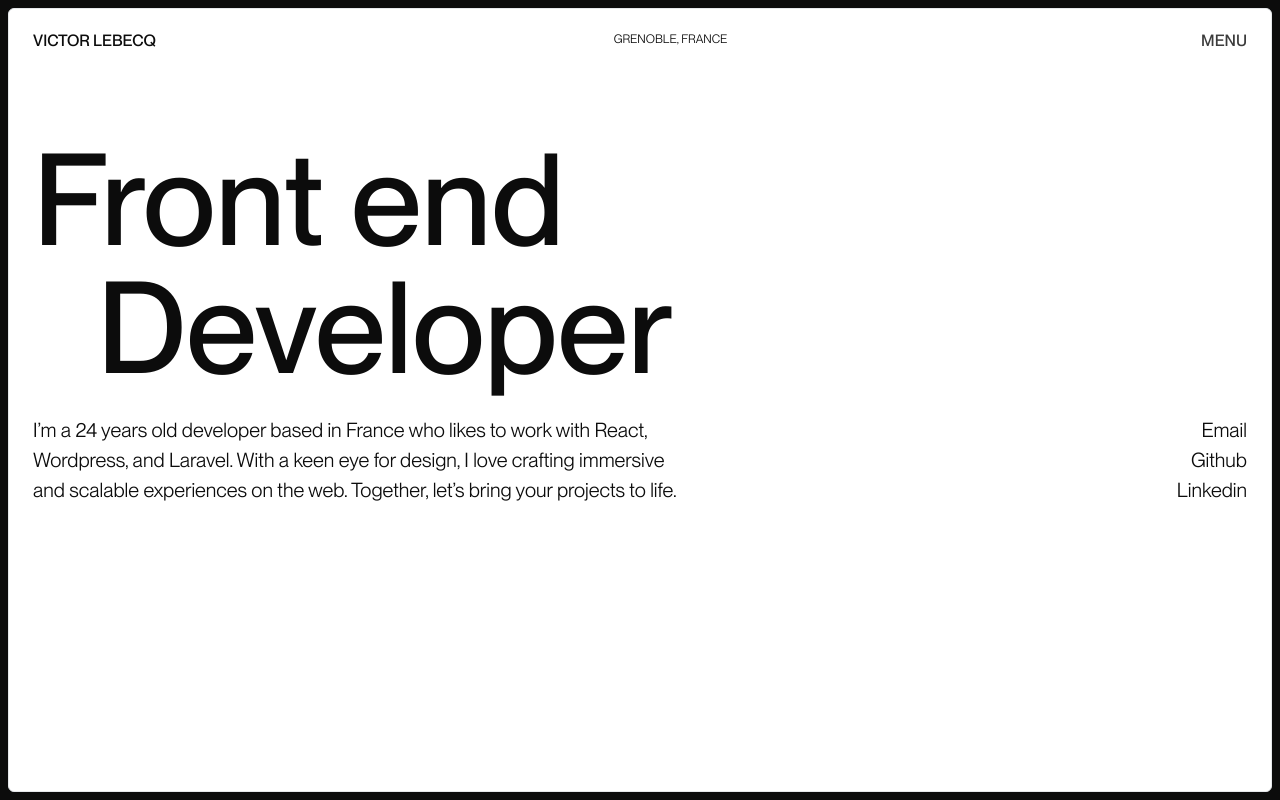
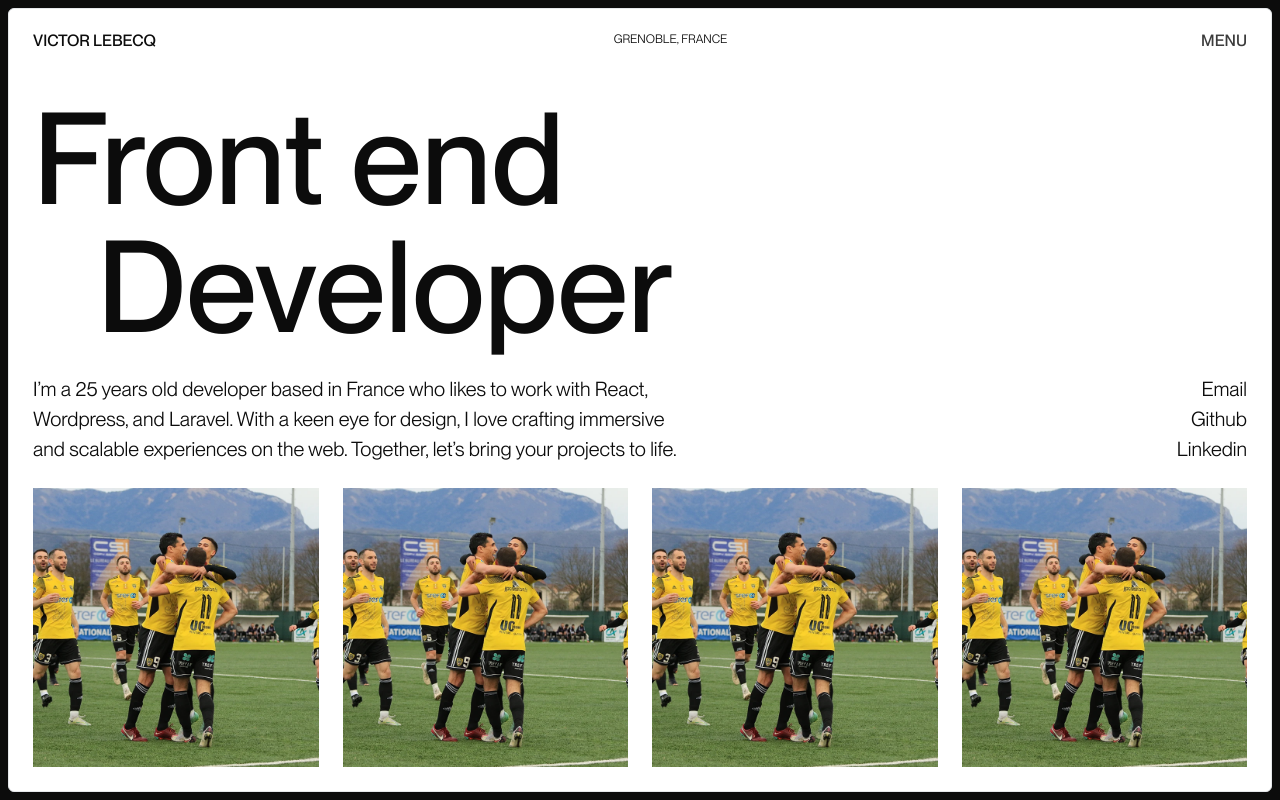
Before and after one commit to pommito/Portfolio-2024, a Next.js app: page /playground in a window 1280 px wide. Built offline with nearby package versions, Linux system fonts and the light colour scheme.

Commit message:
Integ(Playground) : integration of a static version of the homepage is done

```diff
--- a/src/app/playground/page.tsx
+++ b/src/app/playground/page.tsx
@@ -1,6 +1,4 @@
-'use client';
-
-import { AnimatePresence, motion } from 'framer-motion';
+import Image from 'next/image';
 
 import Grid from '@/components/Grid';
 import Header from '@/components/new/Header';
@@ -11,15 +9,15 @@ export default function Playground() {
       <div className="relative bg-white h-full w-full border rounded-md px-6 py-6">
         <Grid />
         <Header />
-        <main className="w-full h-full">
-          <section className="flex flex-col justify-end gap-6 h-3/5">
+        <main className="grid grid-rows-5 gap-6 w-full h-full">
+          <section className="row-start-1 row-span-3 flex flex-col justify-end gap-6 h-full">
             <h1 className="flex flex-col font-medium text-9xl">
               <span>Front end</span>
               <span className="ml-16">Developer</span>
             </h1>
             <div className="flex justify-between text-xl ">
               <p className="text-balance leading-normal w-2/3">
-                I’m a 24 years old developer based in France who likes to work with React, Wordpress, and Laravel. With
+                I’m a 25 years old developer based in France who likes to work with React, Wordpress, and Laravel. With
                 a keen eye for design, I love crafting immersive and scalable experiences on the web. Together, let’s
                 bring your projects to life.
               </p>
@@ -30,6 +28,20 @@ export default function Playground() {
               </ul>
             </div>
           </section>
+          <section className="row-start-4 row-span-2 grid grid-cols-4 gap-6 w-full">
+            <div className="relative w-full h-full">
+              <Image src="/projects/csf.webp" alt="Chambéry Savoie football" fill className="object-cover" />
+            </div>
+            <div className="relative w-full h-full">
+              <Image src="/projects/csf.webp" alt="Chambéry Savoie football" fill className="object-cover" />
+            </div>
+            <div className="relative w-full h-full">
+              <Image src="/projects/csf.webp" alt="Chambéry Savoie football" fill className="object-cover" />
+            </div>
+            <div className="relative w-full h-full">
+              <Image src="/projects/csf.webp" alt="Chambéry Savoie football" fill className="object-cover" />
+            </div>
+          </section>
         </main>
       </div>
     </div>
--- a/src/components/new/Header.tsx
+++ b/src/components/new/Header.tsx
@@ -2,7 +2,7 @@ import DropdownMenu from './DropdownMenu';
 
 export default function Header() {
   return (
-    <header className="flex justify-between items-start">
+    <header className="absolute top-0 left-0 flex justify-between items-start w-full p-6">
       <h2 className="font-medium leading-none uppercase">Victor Lebecq</h2>
       {/* TODO : Enhance the style of the location */}
       <span className="text-xs leading-none uppercase">Grenoble, France</span>
```
